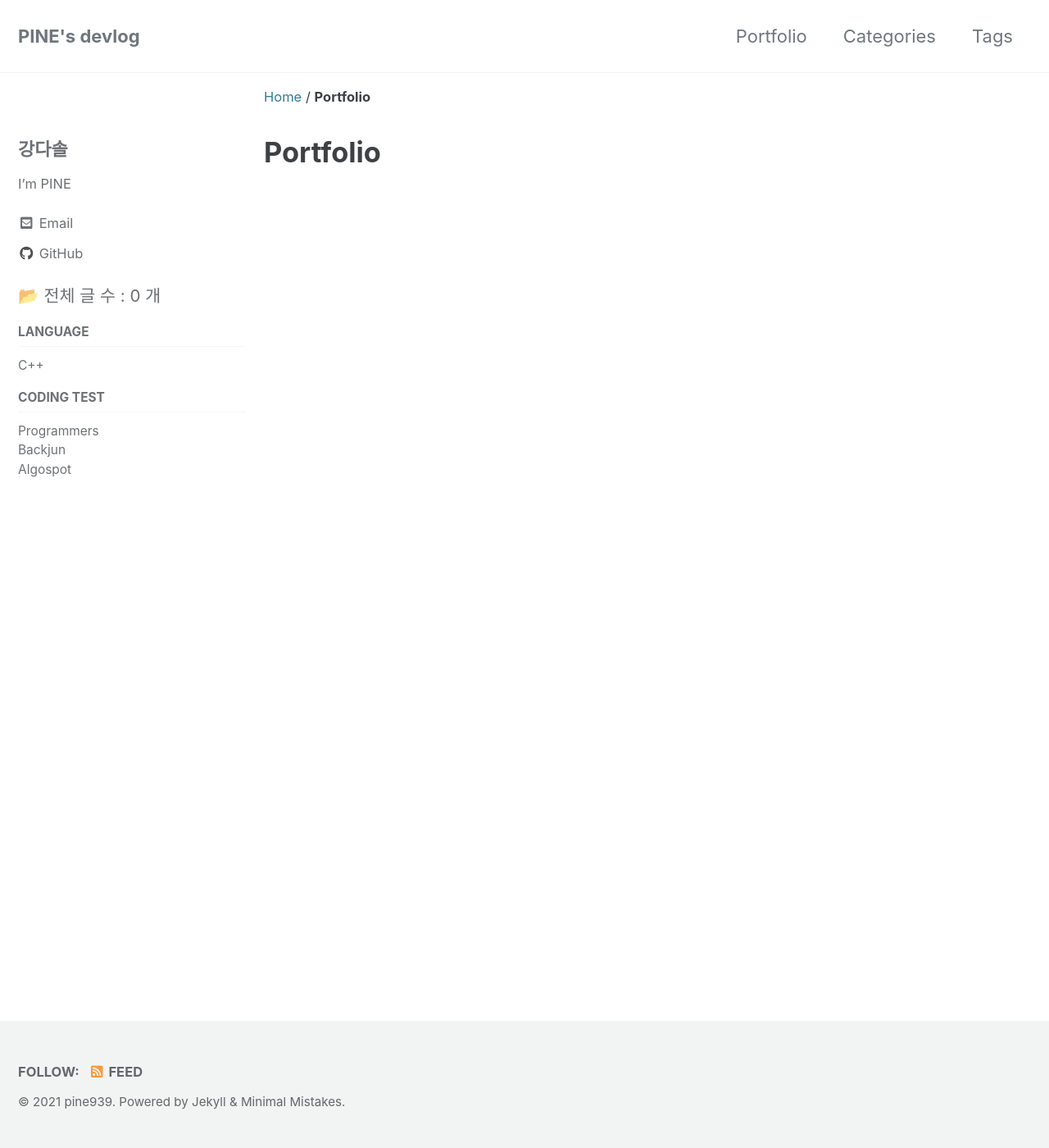
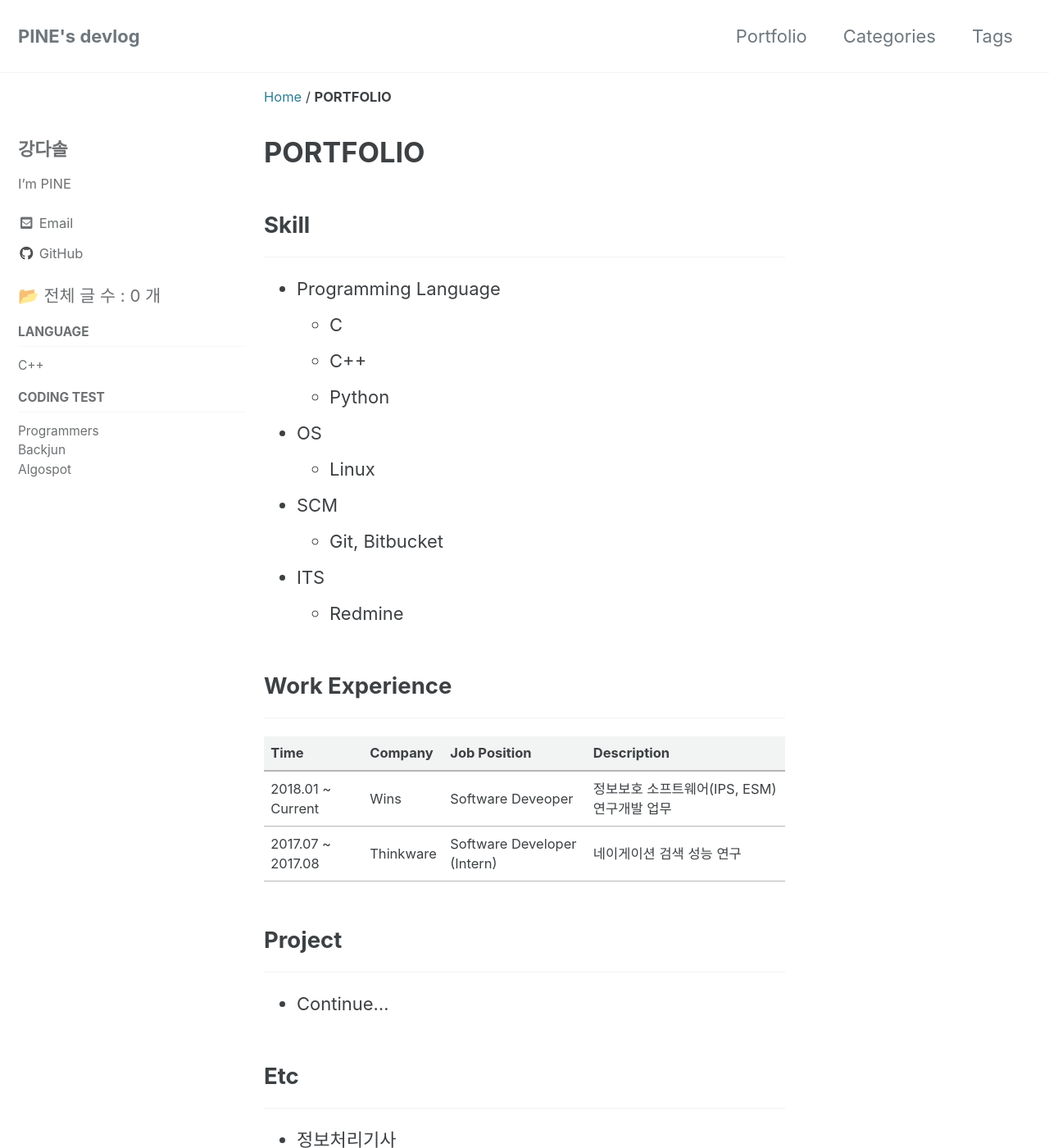
Before and after one commit to pine939/pine939.github.io, a Jekyll site: the page built from _pages/portfolio-archive.md, in a window 1280 px wide and 1400 px high. Shown: the whole window at 82% size. Built offline with Jekyll 4.4.1, drawn with Linux system fonts in a browser that asks for light colours; cached includes are drawn as plain includes.

Commit message:
upload portfolio

```diff
--- a/_pages/portfolio-archive.md
+++ b/_pages/portfolio-archive.md
@@ -1,8 +1,41 @@
 ---
-title: Portfolio
+title: PORTFOLIO
 layout: collection
 permalink: /portfolio/
 author_profile: true
 sidebar:
   nav: docs
 ---
+
+## Skill
+---
+
+* Programming Language
+  * C
+  * C++
+  * Python
+* OS
+  * Linux
+* SCM
+  * Git, Bitbucket
+* ITS
+  * Redmine
+
+## Work Experience
+---
+
+| Time | Company | Job Position | Description |
+| --- | ----- | -----| ----- |
+| 2018.01 ~ Current | Wins | Software Deveoper | 정보보호 소프트웨어(IPS, ESM) 연구개발 업무|
+| 2017.07 ~ 2017.08 | Thinkware | Software Developer (Intern) | 네이게이션 검색 성능 연구 |
+
+## Project
+---
+
+* Continue...
+
+## Etc
+---
+
+* 정보처리기사
+* 리눅스 마스터 2급
```
